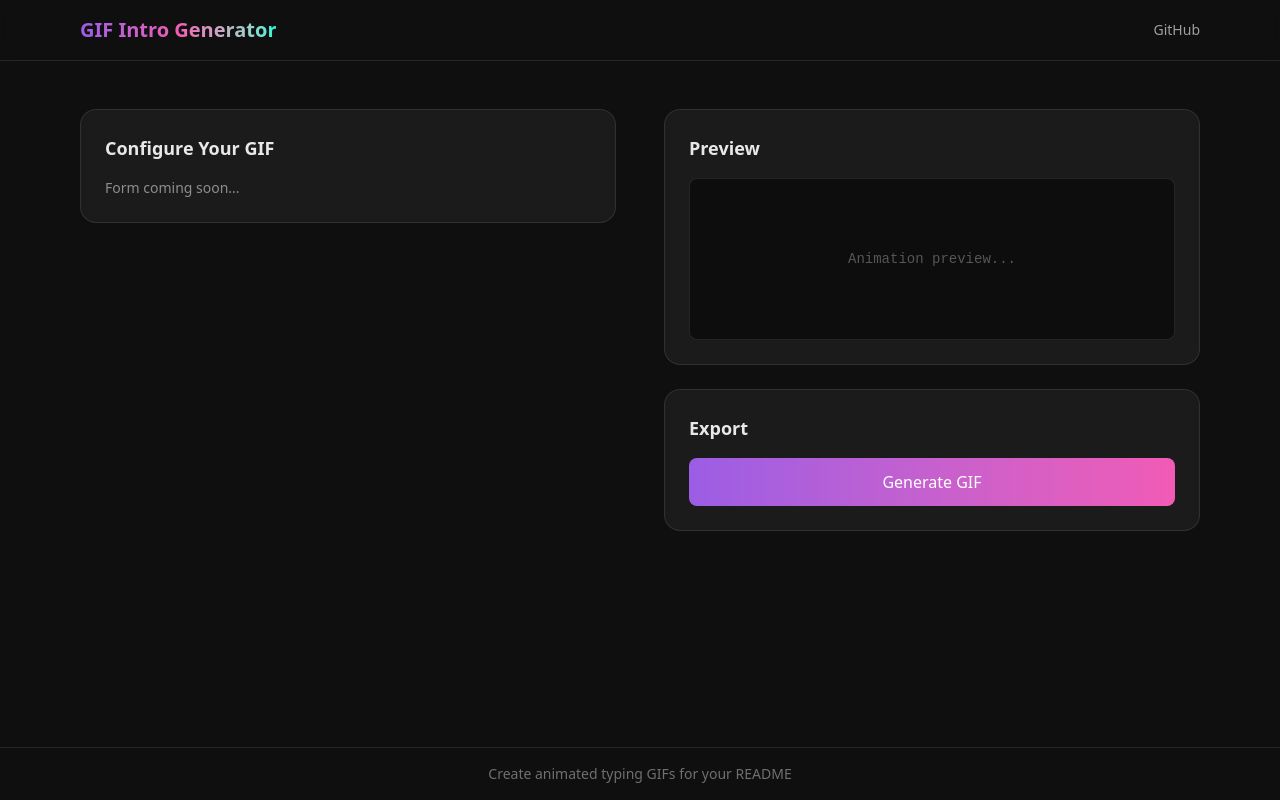
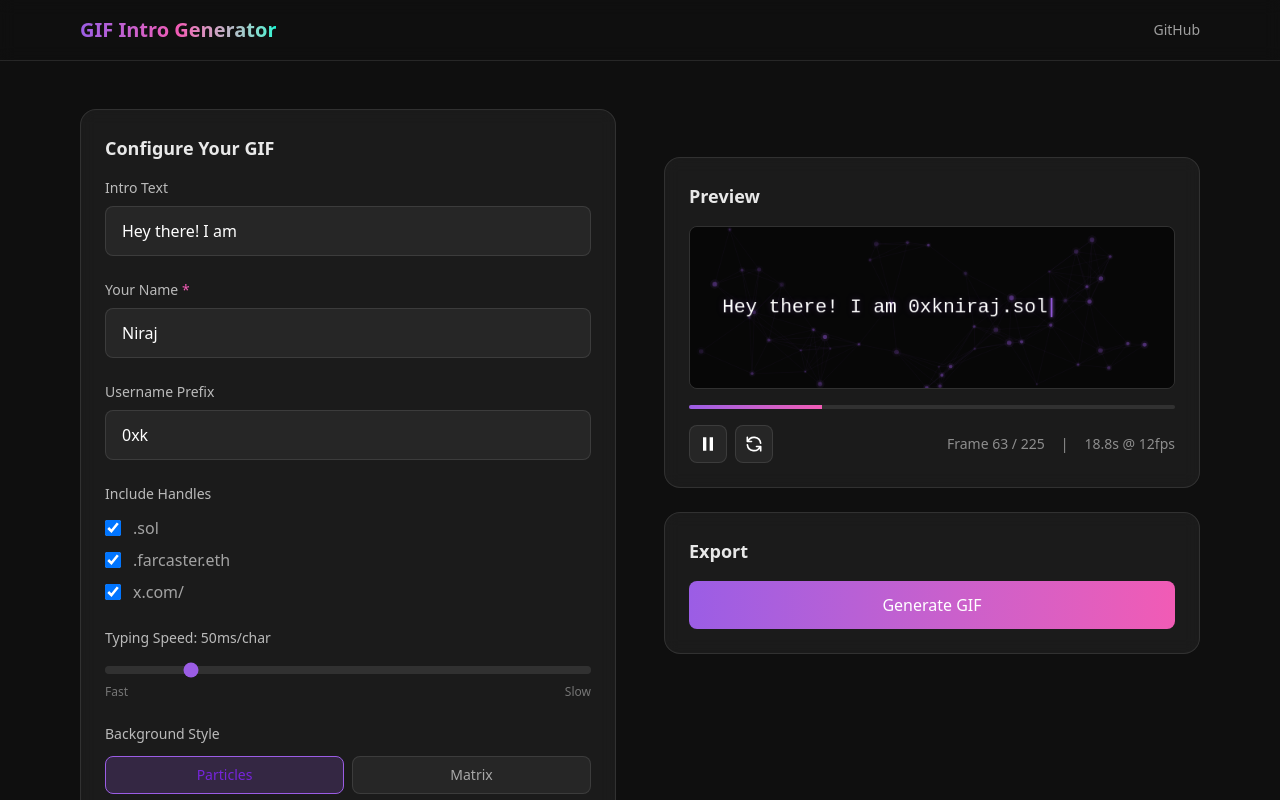
Before and after one commit to Niraj-Kamdar/giftro, a React (Vite) app: page / in a window 1280 px wide. Shown: the top 800 px of the page. Built offline with nearby package versions, Linux system fonts and the light colour scheme.

Commit message:
feat: integrate all components into main app
- Wire InputForm with config state management
- Connect AnimationPreview with live config updates
- Add GifControls for export functionality
- Make preview section sticky on desktop
- Complete form -> preview -> export data flow

```diff
--- a/src/App.tsx
+++ b/src/App.tsx
@@ -1,7 +1,15 @@
+import { useState } from 'react'
 import { motion } from 'framer-motion'
 import { Layout } from './components/Layout'
+import { InputForm } from './components/InputForm'
+import { AnimationPreview } from './components/AnimationPreview'
+import { GifControls } from './components/GifControls'
+import { getDefaultConfig } from './lib/animationEngine'
+import { type AnimationConfig } from './lib/types'
 
 function App() {
+  const [config, setConfig] = useState<AnimationConfig>(getDefaultConfig)
+
   return (
     <Layout>
       <div className="max-w-6xl mx-auto px-4 py-12">
@@ -15,29 +23,25 @@ function App() {
           >
             <div className="bg-white/5 backdrop-blur-sm rounded-2xl p-6 border border-white/10">
               <h2 className="text-lg font-semibold mb-4 text-white/90">Configure Your GIF</h2>
-              <p className="text-white/50 text-sm">Form coming soon...</p>
+              <InputForm config={config} onChange={setConfig} />
             </div>
           </motion.div>
 
           {/* Right: Preview Section */}
           <motion.div
-            className="space-y-6"
+            className="space-y-6 lg:sticky lg:top-24"
             initial={{ opacity: 0, x: 20 }}
             animate={{ opacity: 1, x: 0 }}
             transition={{ duration: 0.5, delay: 0.4 }}
           >
             <div className="bg-white/5 backdrop-blur-sm rounded-2xl p-6 border border-white/10">
               <h2 className="text-lg font-semibold mb-4 text-white/90">Preview</h2>
-              <div className="aspect-[3/1] bg-black/50 rounded-lg flex items-center justify-center border border-white/10">
-                <p className="text-white/30 font-mono text-sm">Animation preview...</p>
-              </div>
+              <AnimationPreview config={config} />
             </div>
 
             <div className="bg-white/5 backdrop-blur-sm rounded-2xl p-6 border border-white/10">
               <h2 className="text-lg font-semibold mb-4 text-white/90">Export</h2>
-              <button className="w-full py-3 px-6 bg-gradient-to-r from-lavender-500 to-pink-500 rounded-lg font-medium hover:opacity-90 transition-opacity">
-                Generate GIF
-              </button>
+              <GifControls config={config} />
             </div>
           </motion.div>
         </div>
```
